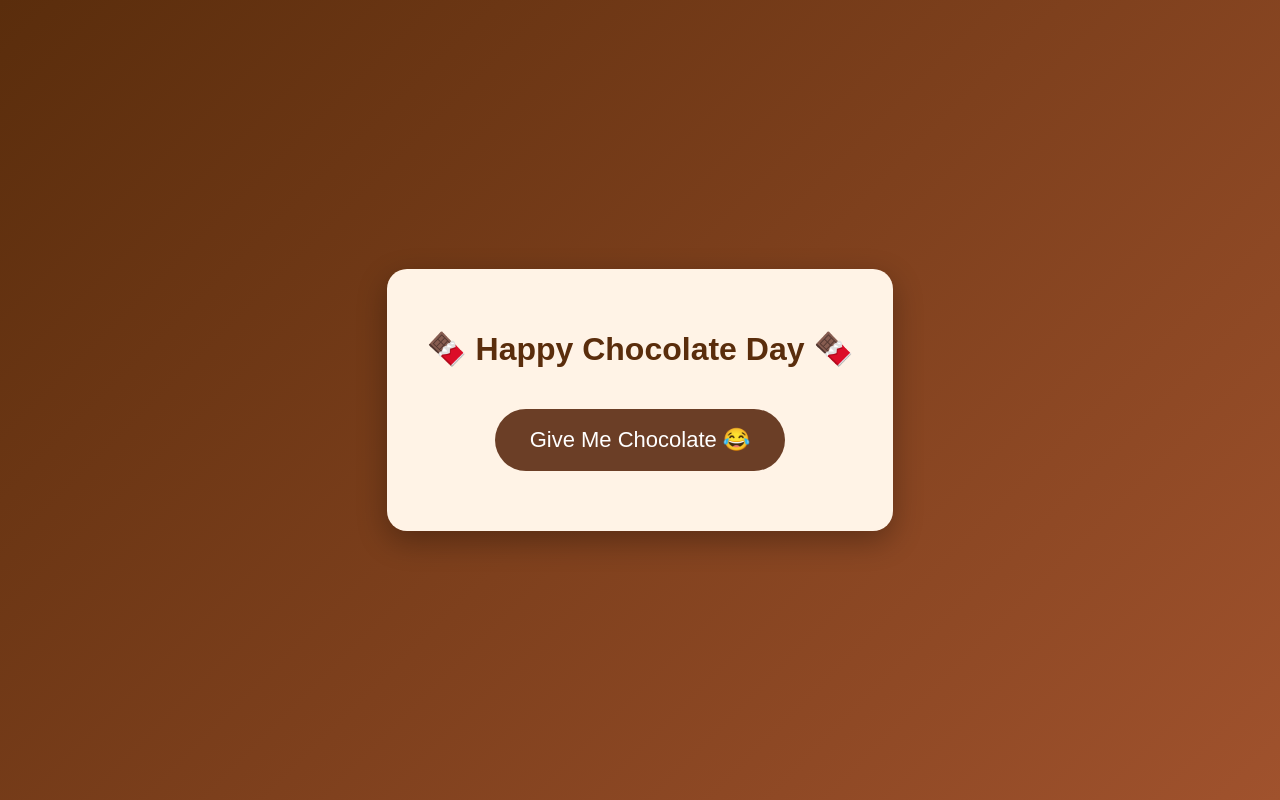
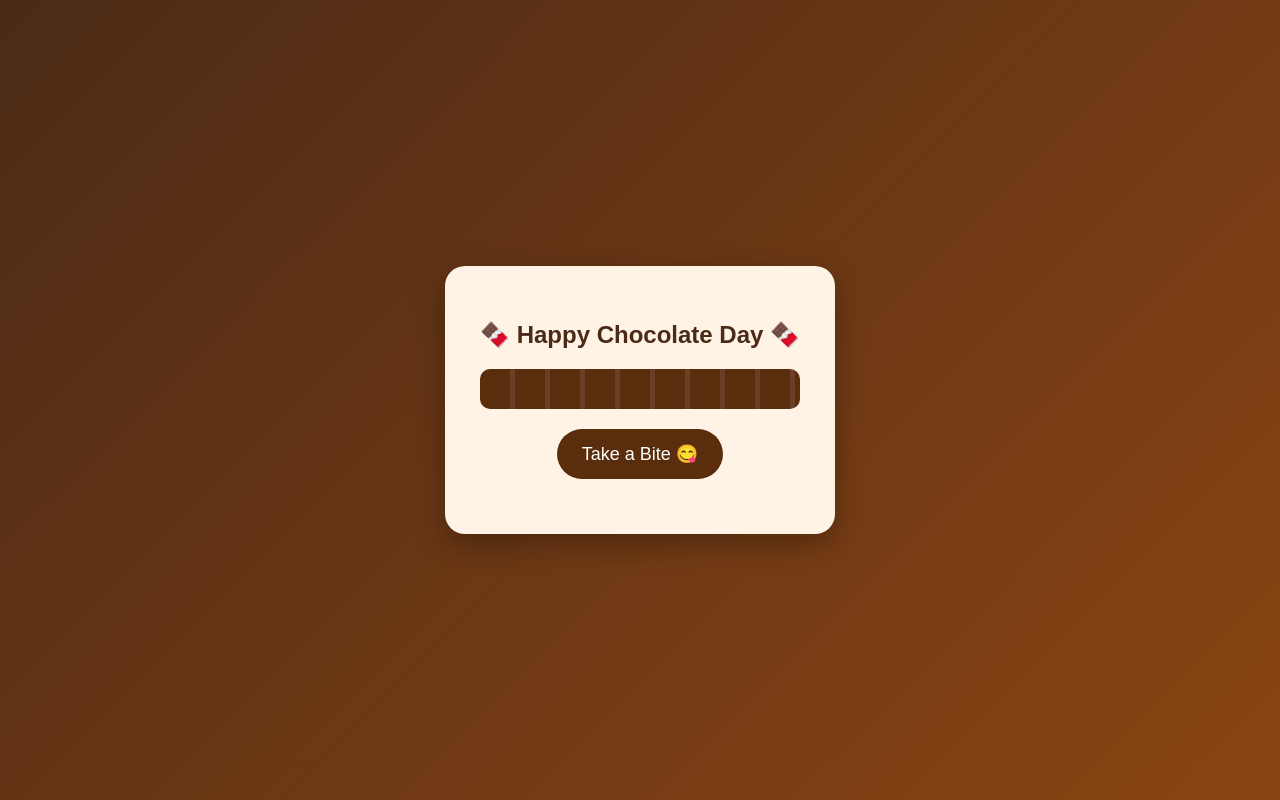
Before and after one commit to subhabratabanerjee716/NausheenChocolateDay, a plain HTML site: page index.html in a window 1280 px wide. Drawn offline with Linux system fonts and the light colour scheme.

Commit message:
Update index.html

```diff
--- a/index.html
+++ b/index.html
@@ -1,9 +1,9 @@
 <!DOCTYPE html>
-<html lang="en">
+<html>
 <head>
   <meta charset="UTF-8" />
+  <title>Chocolate Day 🍫</title>
   <meta name="viewport" content="width=device-width, initial-scale=1.0"/>
-  <title>Happy Chocolate Day 🍫</title>
 
   <style>
     body {
@@ -12,56 +12,77 @@
       display: flex;
       justify-content: center;
       align-items: center;
-      background: linear-gradient(135deg, #5a2d0c, #a0522d);
+      background: linear-gradient(135deg,#4b2a16,#8b4513);
       font-family: Arial, sans-serif;
       text-align: center;
-      overflow: hidden;
+      color: white;
     }
 
     .card {
       background: #fff3e6;
-      padding: 40px;
+      padding: 35px;
       border-radius: 20px;
+      width: 320px;
       box-shadow: 0 10px 30px rgba(0,0,0,0.3);
+      color: #4b2a16;
     }
 
-    h1 {
-      color: #5a2d0c;
+    h2 {
+      margin-bottom: 20px;
+    }
+
+    /* Chocolate bar */
+    .bar-container {
+      width: 100%;
+      height: 40px;
+      background: #d9b38c;
+      border-radius: 10px;
+      overflow: hidden;
+      margin-bottom: 20px;
+    }
+
+    .chocolate {
+      height: 100%;
+      width: 100%;
+      background: repeating-linear-gradient(
+        90deg,
+        #5a2d0c 0px,
+        #5a2d0c 30px,
+        #6b3e26 30px,
+        #6b3e26 35px
+      );
+      transition: width 0.4s ease;
     }
 
     button {
-      font-size: 22px;
-      padding: 18px 35px;
-      border-radius: 50px;
+      padding: 14px 25px;
+      font-size: 18px;
+      border-radius: 30px;
       border: none;
-      background: #6b3e26;
+      background: #5a2d0c;
       color: white;
       cursor: pointer;
-      margin-top: 20px;
-      transition: 0.2s;
     }
 
     button:hover {
-      transform: scale(1.1);
-      background: #3d1f0e;
+      transform: scale(1.08);
     }
 
     .message {
       margin-top: 20px;
-      font-size: 20px;
-      color: #5a2d0c;
       font-weight: bold;
+      font-size: 18px;
     }
 
-    .choco {
+    .emoji {
       position: absolute;
-      font-size: 25px;
-      animation: fall 3s linear infinite;
+      font-size: 22px;
+      animation: float 2s linear forwards;
     }
 
-    @keyframes fall {
-      0% { transform: translateY(-100px); opacity: 1; }
-      100% { transform: translateY(100vh); opacity: 0; }
+    @keyframes float {
+      from { transform: translateY(0); opacity: 1; }
+      to { transform: translateY(-150px); opacity: 0; }
     }
   </style>
 </head>
@@ -69,34 +90,47 @@
 <body>
 
   <div class="card">
-    <h1>🍫 Happy Chocolate Day 🍫</h1>
+    <h2>🍫 Happy Chocolate Day 🍫</h2>
 
-    <button onclick="celebrate()">Give Me Chocolate 😂</button>
+    <div class="bar-container">
+      <div class="chocolate" id="bar"></div>
+    </div>
+
+    <button onclick="bite()">Take a Bite 😋</button>
 
     <div class="message" id="msg"></div>
   </div>
 
 <script>
-const messages = [
-  "You deserve ALL the chocolates 😋",
-  "Calories don’t count today 🍩",
-  "Chocolate = Happiness 🍫❤️",
-  "Sharing is caring... but not my chocolate 😆",
-  "You are sweeter than chocolate 💝"
-];
+let bites = 10; // total pieces
+const bar = document.getElementById("bar");
+const msg = document.getElementById("msg");
 
-function celebrate() {
-  const msg = document.getElementById("msg");
-  msg.innerText = messages[Math.floor(Math.random() * messages.length)];
+function bite() {
 
-  for (let i = 0; i < 20; i++) {
-    const choco = document.createElement("div");
-    choco.className = "choco";
-    choco.innerText = "🍫";
-    choco.style.left = Math.random() * window.innerWidth + "px";
-    document.body.appendChild(choco);
+  if (bites <= 0) return;
 
-    setTimeout(() => choco.remove(), 3000);
+  bites--;
+
+  // shrink chocolate
+  bar.style.width = (bites * 10) + "%";
+
+  // floating emojis
+  for(let i=0;i<3;i++){
+    const e = document.createElement("div");
+    e.innerText = "🍫";
+    e.className = "emoji";
+    e.style.left = Math.random()*window.innerWidth+"px";
+    e.style.top = "60%";
+    document.body.appendChild(e);
+    setTimeout(()=>e.remove(),2000);
+  }
+
+  if (bites === 0) {
+    msg.innerHTML =
+      "No chocolate left…<br><br>But you’re sweeter than all chocolates combined 💝<br><br>Happy Chocolate Day ❤️";
+  } else {
+    msg.innerText = "Yummm 😋 " + bites + " bites left!";
   }
 }
 </script>
```
